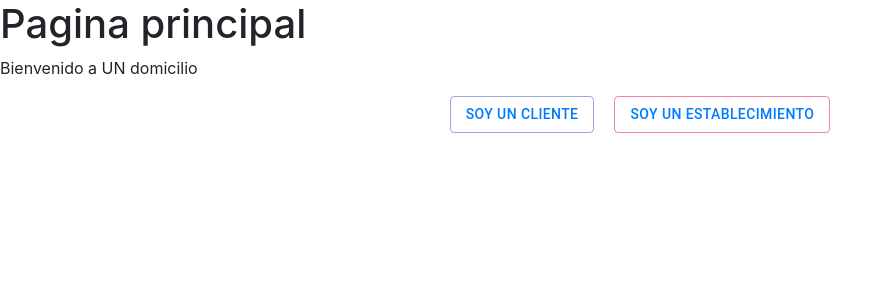
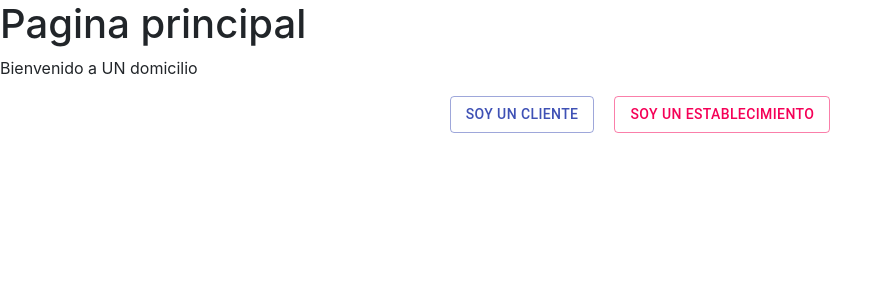
Before and after one commit to Proyecto-Arquitectura-de-software/front-undomicilio, a React (Create React App) app: page / in a window 1280 px wide. Shown: the top 300 px of the page, without its empty margins (0-892 px from the left). Built offline with nearby package versions, Linux system fonts and the light colour scheme.

Commit message:
Ajuste e implementacion gif de loading

```diff
--- a/src/components/EstablishmentsList.js
+++ b/src/components/EstablishmentsList.js
@@ -3,13 +3,13 @@ import {Link} from 'react-router-dom';
 import { Rating } from '@material-ui/lab';
 import {Select, MenuItem, Button} from '@material-ui/core';
 import '../styles/establishmentsList.css';
+import { Loading } from './loading/loading';
 
 class EstablishmentsList extends Component{
 
     constructor(){
         super();
         this.state = {};
-        this.state.message = "Cargando";
         this.scoreFilter = 0;
         this.maximumDeliveryTime = 10000;
         this.setFilterValue = (value) => {
@@ -23,7 +23,6 @@ class EstablishmentsList extends Component{
     componentDidMount() {
         this.getList();
     }
-
 
 
     render(){
@@ -85,7 +84,7 @@ class EstablishmentsList extends Component{
                 </div>
             );
         }else{
-            return(<div className="establishmentDiv">{this.state.message}</div>);
+            return (<Loading/>)
         }
     }
 
--- a/src/components/Home.js
+++ b/src/components/Home.js
@@ -17,19 +17,14 @@ class Home extends Component {
 
               <div className="center">
                 <span className="spacing">
-                  <Button variant="outlined" color="primary">
-                    {/*<Link to ='/mipedido'>Soy un cliente </Link>*/}
-                    <Link to ='/establecimientos'>Soy un cliente </Link>
-                  </Button>
+                  {/*En caso de necesitar usar Link: <Link to ='/mipedido'>Soy un cliente </Link>*/}
+                  <Button href="/establecimientos" variant="outlined" color="primary">Soy un cliente</Button>
                 </span>
+
                 <span className="spacing">
-                  <Button variant="outlined" color="secondary">
-                    <Link to ='/productos'>Soy un establecimiento</Link>
-                  </Button>
+                  <Button href="/productos" variant="outlined" color="secondary">Soy un Establecimiento</Button>
                 </span>
               </div>
-
-              {/*<Link to ='/mipedido'>Ir a mi pedido </Link>*/}
           </div>
       );
     }
--- a/src/components/loading/loading.js
+++ b/src/components/loading/loading.js
@@ -6,7 +6,6 @@ export class Loading extends React.Component {
     return(
       <div className="loading">
         <img src={require("./../../assets/loading.gif")}/>
-        <h2>Cargando...</h2>
       </div>
     );
   }
```
Also changed, not shown: src/styles/style.css (renamed from src/style.css).
